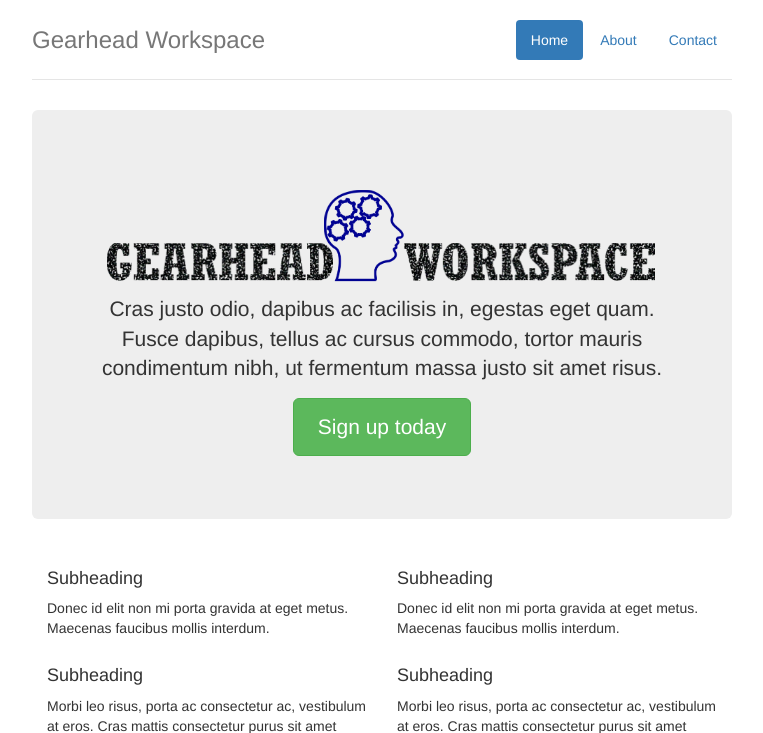
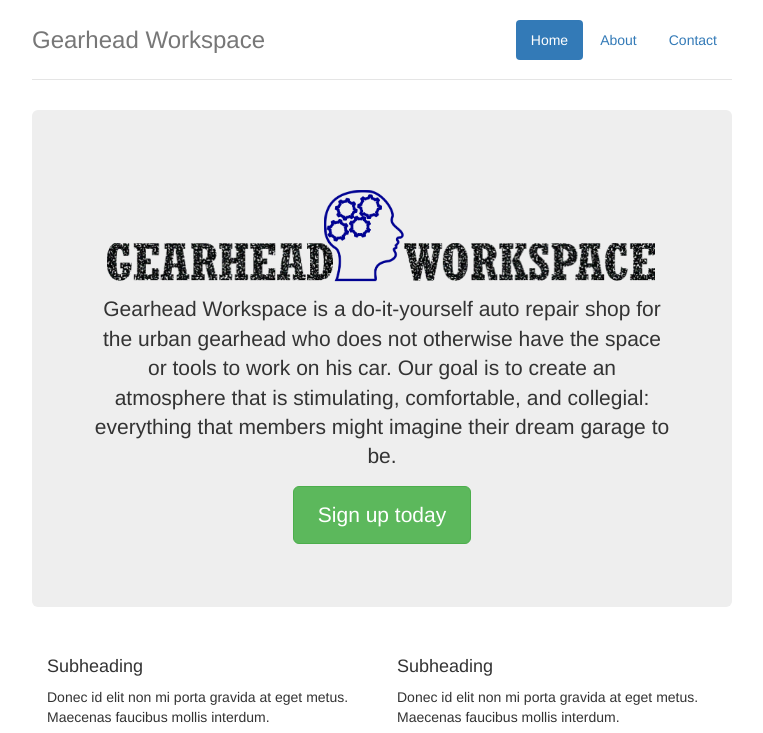
Before and after one commit to GearheadWorkspace/gearheadworkspace, a Django app: page / in a window 1280 px wide. Shown: the top 733 px of the page, without its empty margins (258-1021 px from the left). Run offline with Django 3.2, Linux system fonts and the light colour scheme; some libraries are stand-ins or nearby versions.

Commit message:
updated promo text

```diff
--- a/templates/index.html
+++ b/templates/index.html
@@ -15,7 +15,7 @@
 
       <div class="jumbotron">
         <h1><img src="{% static 'img/logo.png' %}"/></h1>
-        <p class="lead">Cras justo odio, dapibus ac facilisis in, egestas eget quam. Fusce dapibus, tellus ac cursus commodo, tortor mauris condimentum nibh, ut fermentum massa justo sit amet risus.</p>
+        <p class="lead">Gearhead Workspace is a do-it-yourself auto repair shop for the urban gearhead who does not otherwise have the space or tools to work on his car.  Our goal is to create an atmosphere that is stimulating, comfortable, and collegial: everything that members might imagine their dream garage to be.</p>
         <p><a class="btn btn-lg btn-success" href="#" role="button">Sign up today</a></p>
       </div>
 
```
